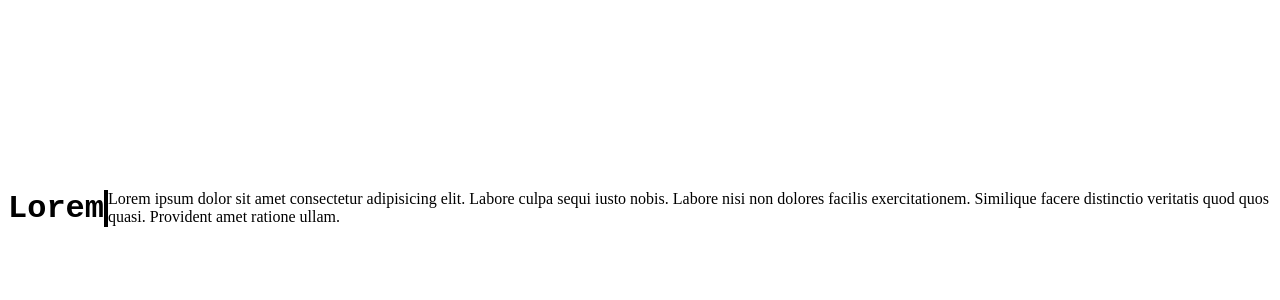
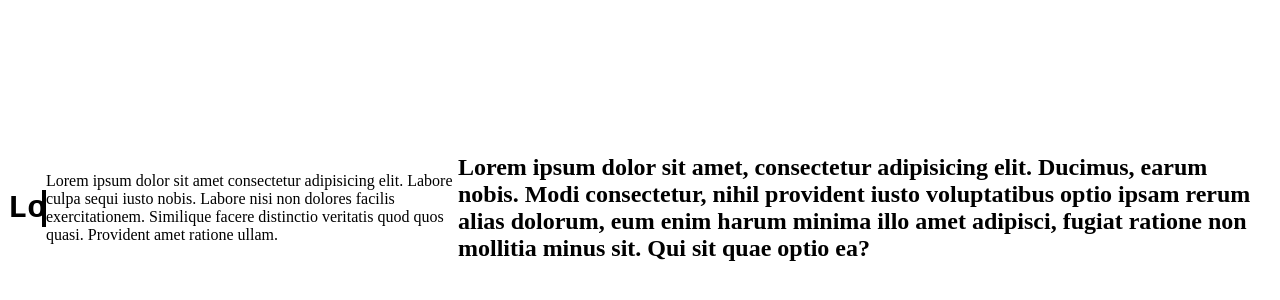
Before and after one commit to SardorMirfayziev/justForTesting, a plain HTML site: page index.html in a window 1280 px wide. Shown: the part 200-500 px from the top of the page. Drawn offline with Linux system fonts and the light colour scheme.

Commit message:
added h2

```diff
--- a/index.html
+++ b/index.html
@@ -10,6 +10,8 @@
     <div class="wrapper">
         <h1>Lorem ipsum dolor sit amet</h1>
         <p>Lorem ipsum dolor sit amet consectetur adipisicing elit. Labore culpa sequi iusto nobis. Labore nisi non dolores facilis exercitationem. Similique facere distinctio veritatis quod quos quasi. Provident amet ratione ullam.</p>
+
+        <h2>Lorem ipsum dolor sit amet, consectetur adipisicing elit. Ducimus, earum nobis. Modi consectetur, nihil provident iusto voluptatibus optio ipsam rerum alias dolorum, eum enim harum minima illo amet adipisci, fugiat ratione non mollitia minus sit. Qui sit quae optio ea?</h2>
     </div>
 </body>
 </html>
```
